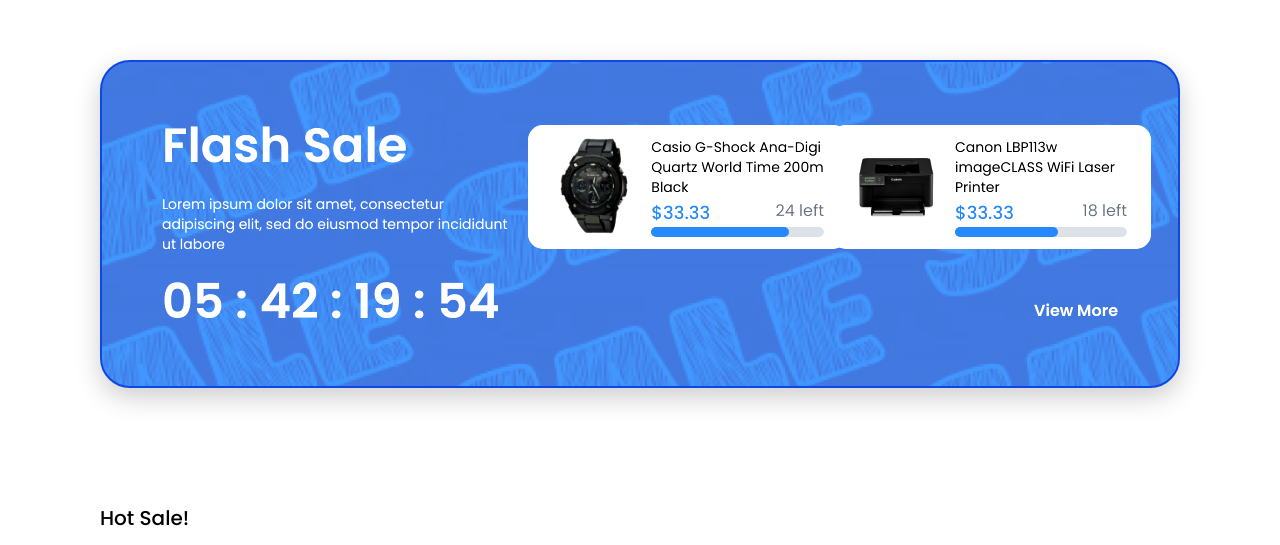
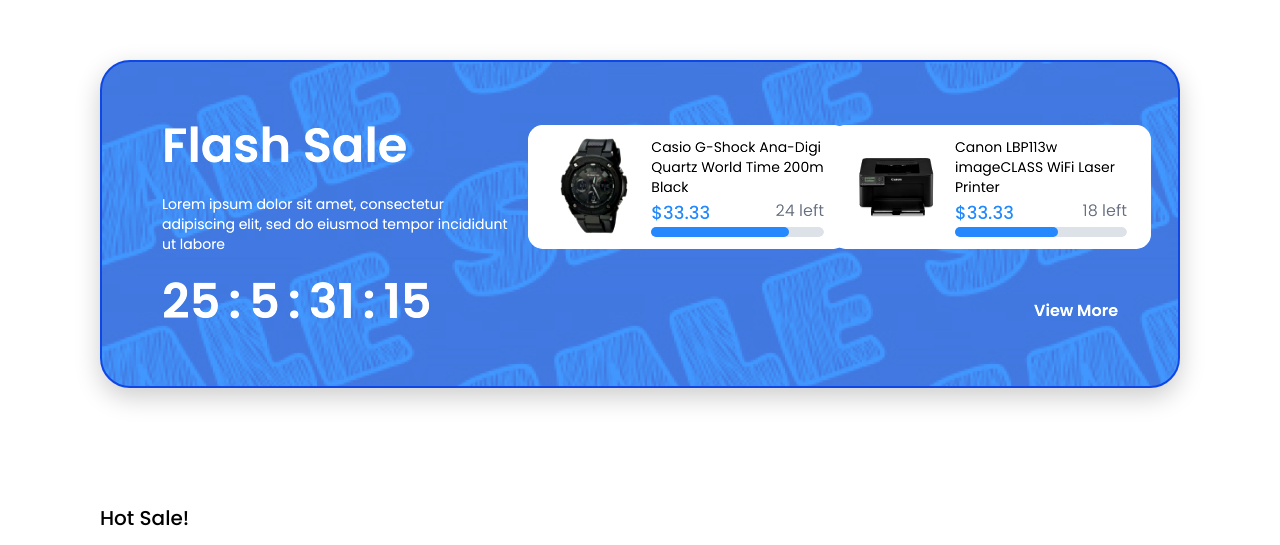
Before and after one commit to mohit-sankhla2002/Bhumi-Tech-Assignment, a React (Vite) app: page / in a window 1280 px wide. Shown: the part 2252-2797 px from the top of the page. Built offline with nearby package versions, Linux system fonts and the light colour scheme; no server answers.

Commit message:
added firebase properly

```diff
--- /dev/null
+++ b/src/components/Countdown.jsx
@@ -0,0 +1,47 @@
+import React, { useState, useEffect } from 'react';
+
+const Countdown = ({ date, className }) => {
+    const calculateTimeLeft = () => {
+        const difference = +new Date(date) - +new Date();
+        let timeLeft = {};
+
+        if (difference > 0) {
+            timeLeft = {
+                days: Math.floor(difference / (1000 * 60 * 60 * 24)),
+                hours: Math.floor((difference / (1000 * 60 * 60)) % 24),
+                minutes: Math.floor((difference / 1000 / 60) % 60),
+                seconds: Math.floor((difference / 1000) % 60)
+            };
+        }
+
+        return timeLeft;
+    };
+
+    const [timeLeft, setTimeLeft] = useState(calculateTimeLeft());
+
+    useEffect(() => {
+        const timer = setTimeout(() => {
+            setTimeLeft(calculateTimeLeft());
+        }, 1000);
+
+        return () => clearTimeout(timer);
+    });
+
+    const formatTime = (time) => {
+        return time < 10 ? `0${time}` : time;
+    };
+
+    return (
+        <div className={`flex gap-2 ${className}`}>
+            <span>{timeLeft.days}</span>
+            <span>:</span>
+            <span>{timeLeft.hours}</span>
+            <span>:</span>
+            <span>{timeLeft.minutes}</span>
+            <span>:</span>
+            <span>{timeLeft.seconds}</span>
+        </div>
+    );
+};
+
+export default Countdown;
--- a/src/components/Sections/FlashSale.jsx
+++ b/src/components/Sections/FlashSale.jsx
@@ -1,13 +1,15 @@
 import React from 'react'
 import flashProducts from '../../constants/flash-product'
 import FlashProduct from '../FlashProduct';
+import Countdown from '../Countdown';
 function FlashSale() {
+  const targetDate = new Date('2023-07-31T23:59:59')
   return (
     <div className='flash-sale bg-darkBlue m-section shadow-bs2 flex items-center gap-4 border-2 border-blue-700'>
         <div className='flex flex-col max-w-[350px] gap-6 justify-between'>
             <h1 className='text-white text-5xl font-semibold'>Flash Sale</h1>
               <p className='text-white text-sm'>Lorem ipsum dolor sit amet, consectetur adipiscing elit, sed do eiusmod tempor incididunt ut labore</p>
-            <h1 className='text-white text-5xl font-semibold'>05 : 42 : 19 : 54</h1> { /* Days | Hours | Minutes | Seconds */ }
+            <Countdown className='text-white text-5xl font-semibold' date={targetDate} />
         </div>
 
         <div className='flex flex-col'>
--- a/src/components/Sections/HeaderMain.jsx
+++ b/src/components/Sections/HeaderMain.jsx
@@ -8,8 +8,10 @@
 import ButtonFilled from '../UI/ButtonFilled';
 import { Link } from 'react-router-dom';
 import { toggleCartActions } from '../../store/slices/toggleCartSlice';
-import { useDispatch } from 'react-redux';
+import { useDispatch, useSelector } from 'react-redux';
+
 const HeaderMain = () => {
+  const uid = useSelector(state => state.user.uid);
   const [isOpen, setIsOpen] = useState(false);
   const dispatch = useDispatch();
   const toggleDropdown = () => {
@@ -45,7 +47,7 @@
 
       {/* Options */}
 
-      <div className='flex p-2 items-center gap-4'>
+      {uid && <div className='flex p-2 items-center gap-4'>
         <Link to={'/wishlist'}>
           <img src={heart} className='gap-2 w-[28px]'/>
         </Link>
@@ -53,9 +55,10 @@
         <Link to={'/user'}>
           <img src={user} className='gap-2 w-[28px]'/>
         </Link>
-      </div>
+      </div>}
 
       {/* Button */}
+      {!uid && <Link to={'/login'}><ButtonFilled>Login</ButtonFilled></Link>}
 
       <ButtonFilled>Classifieds</ButtonFilled>
     </div>
--- a/src/firebase.js
+++ b/src/firebase.js
@@ -1,14 +1,17 @@
-import firebase from 'firebase/app';
-import "firebase/auth"
-const app = firebase.initializeApp({
-  apiKey: "AIzaSyBst6AgCCuJSRb-UtKWeN6eM5RXZhwhIgQ",
-  authDomain: "bhumi-tech-assingm.firebaseapp.com",
-  projectId: "bhumi-tech-assingm",
-  storageBucket: "bhumi-tech-assingm.appspot.com",
-  messagingSenderId: "656985707171",
-  appId: "1:656985707171:web:288211a85113d50fea6516",
-  measurementId: "G-P41DYXFLYG",
-});
+import {initializeApp} from 'firebase/app'
+import {getAuth} from  'firebase/auth'
+const firebaseConfig = {
+  apiKey: process.env.FIREBASE_API_KEY,
+  authDomain: process.env.FIREBASE_AUTH_DOMAIN,
+  projectId: process.env.FIREBASE_PROJECT_ID,
+  storageBucket: process.env.FIREBASE_STORAGE_BUCKET,
+  messagingSenderId: process.env.FIREBASE_MSG_SENDER_ID,
+  appId: process.env.FIREBASE_APP_ID,
+  measurementId: process.env.FIREBASE_MEASUREMENT_ID,
+};
 
-export const auth = app.auth();
+const app = initializeApp(firebaseConfig);
+
+
+export const auth = getAuth(app);
 export default app;
--- a/src/pages/Login.jsx
+++ b/src/pages/Login.jsx
@@ -1,13 +1,28 @@
 import React, {useRef} from 'react'
 import ButtonFilled from '../components/UI/ButtonFilled';
-
+import {auth} from '../firebase';
+import {useDispatch, useSelector} from 'react-redux';
+import { setActiveUser} from '../store/slices/userSlice';
+import { signInWithEmailAndPassword } from 'firebase/auth';
+import { Link, useNavigate } from 'react-router-dom';
 function Login() {
+    const dispatch = useDispatch();
+    const nav = useNavigate();
     const emailRef = useRef();
     const passRef = useRef();
     const loginHandler = () => {
         const email = emailRef.current.value;
         const pass = passRef.current.value;
 
+        signInWithEmailAndPassword(auth, email, pass).then((userCredential) => {
+            dispatch(setActiveUser({
+                email: userCredential.user.email,
+                uid: userCredential.user.uid,
+            }))
+            nav('/');
+        }).catch((err) => {
+            console.log(err);
+        })
         console.log(email, pass);
     };
     return (
@@ -18,6 +33,9 @@
             <label htmlFor="pass" className='text-xl font-medium'>Password</label>
             <input type='password' ref={passRef} className='p-2 text-xl border-2 shadow-lg border-lightBlue rounded-xl' id='pass' />
             <ButtonFilled className={`mt-10`} onClick={loginHandler}>Login</ButtonFilled>
+
+            <Link className='text-center text-lg font-medium text-darkBlue mt-4' to={'/signup'}>Don't Have an Account? Sign Up</Link>
+            <Link className='text-center text-lg font-medium text-darkBlue mt-4' to={'/'}>Back to Main Site</Link>
         </div>
     )
 }
--- a/src/pages/Signup.jsx
+++ b/src/pages/Signup.jsx
@@ -1,11 +1,17 @@
 import React, {useRef} from 'react'
 import ButtonFilled from '../components/UI/ButtonFilled';
-
+import { auth } from '../firebase';
+import {createUserWithEmailAndPassword} from 'firebase/auth'
+import { useNavigate } from 'react-router-dom';
+import { useDispatch, useSelector } from 'react-redux';
+import { setActiveUser } from '../store/slices/userSlice';
+import { Link } from 'react-router-dom';
 function Signup() {
+    const dispatch = useDispatch();
     const emailRef = useRef();
     const passRef = useRef();
     const confirmPassRef = useRef();
-
+    const nav = useNavigate();
     const signupHandler = () => {
         const email = emailRef.current.value;
         const pass = passRef.current.value;
@@ -14,7 +20,15 @@
         if (pass !== confirmPass) {
             return;
         }
-
+        createUserWithEmailAndPassword(auth, email, pass).then((userCredential) => {
+            dispatch(setActiveUser({
+                email: userCredential.user.email,
+                uid: userCredential.user.uid,
+            }));
+            nav('/');
+        }).catch((err) => {
+            console.log(err);
+        })
         console.log(email, pass, confirmPass);
     };
     return (
@@ -27,6 +41,7 @@
             <label htmlFor="confirmPass" className='text-xl font-medium'>Confirm Password</label>
             <input type='password' ref={confirmPassRef} className='p-2 text-xl border-2 shadow-lg border-lightBlue rounded-xl' id='confirmPass' />
             <ButtonFilled className={`mt-10`} onClick={signupHandler}>Signup</ButtonFilled>
+            <Link className='text-center text-lg font-medium text-darkBlue mt-4' to={'/login'}>Already Have an Account? Log In</Link>
         </div>
     )
 }
--- /dev/null
+++ b/src/store/slices/userSlice.js
@@ -0,0 +1,26 @@
+import { createSlice } from '@reduxjs/toolkit'
+
+const initialState = {
+    uid: null,
+    userEmail: null
+}
+
+const userSlice = createSlice({
+  name: "user",
+  initialState,
+  reducers: {
+    setActiveUser: (state, action) => {
+        state.userName = action.payload.userName,
+        state.uid = action.payload.uid
+    },
+    setUserLogoutState: state => {
+        state.userName = null;
+        state.uid = null;
+    }
+  }
+});
+
+export const {setActiveUser, setUserLogoutState} = userSlice.actions;
+
+
+export default userSlice.reducer
--- a/src/store/store.js
+++ b/src/store/store.js
@@ -1,10 +1,12 @@
 import {configureStore} from '@reduxjs/toolkit';
 import toggleCartSlice from './slices/toggleCartSlice'
 import cartSlice from './slices/cartSlice'
+import userSliceReducer from './slices/userSlice';
 const store = configureStore({
     reducer: {
         toggleCart: toggleCartSlice.reducer,
-        cart: cartSlice.reducer
+        cart: cartSlice.reducer,
+        user: userSliceReducer
     }
 })
 
```
Also changed, not shown: 1 other file (tests, documents, lock files or other folders).
